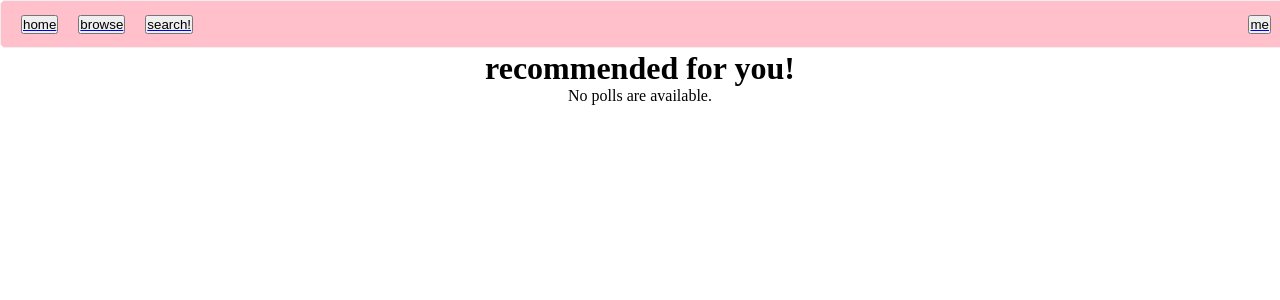
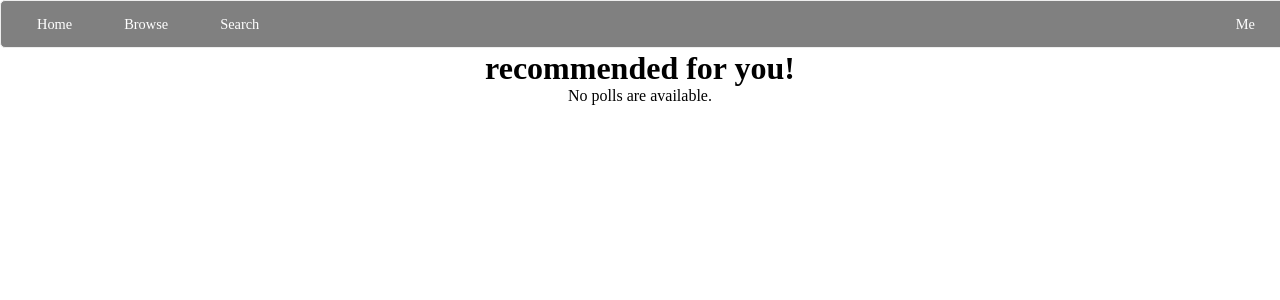
Before and after one commit to TeamSublois/OrgMatch, a Django app: page /recommended/ in a window 1280 px wide. Shown: the top 300 px of the page. Run offline with Django 3.2, Linux system fonts and the light colour scheme; data that the repository does not hold is empty.

Commit message:
tried some more styling

```diff
--- a/mainapp/static/css/style.css
+++ b/mainapp/static/css/style.css
@@ -49,6 +49,10 @@ a {
 
 }
 
+.listing a {
+	min-width: 500px;
+
+}
 .navigation {
 	position:fixed;
 	width:100%;
@@ -58,7 +62,7 @@ a {
   padding: 0 10px;
   border: 1px solid rgba(238,238,238 ,1);
   border-radius: 5px;
-  background: pink;
+  background: gray;
   color: #fff;
   font-size: 0.9em;
   box-shadow: 5px 10px 20px -20px rgba(59,89,153 ,1)
@@ -66,10 +70,30 @@ a {
 }
 
 ul {
-	padding: 0;
-	list-style: none;
+    list-style-type: none;
+    margin: 0;
+    padding: 0;
+    overflow: hidden;
+    background-color: #333;
+}
 
+li {
+    float: left;
 }
+
+li a {
+    display: block;
+    color: white;
+    text-align: center;
+    padding: 14px 16px;
+    text-decoration: none;
+}
+
+/* Change the link color to #111 (black) on hover */
+li a:hover {
+    background-color: #111;
+}
+
 
 .search {
 	margin: 10px;
@@ -90,3 +114,9 @@ ul {
 .separator{
 	height:50px;
 }
+
+img {
+	object-fit: cover;
+	max-height: 200px;
+	max-width: 200px;
+}
--- a/mainapp/templates/mainapp/nav.html
+++ b/mainapp/templates/mainapp/nav.html
@@ -1,8 +1,8 @@
 <ul class="navigation">
-		<li class = 'home'><a href="/index/"><button>home</button></a></li>
-		<li class = 'browse'><a href="/recommended/"><button>browse</button></a></li>
-		<li class = 'search'><a href="/search/"><button>search!</button></a></li>
-		<li class = 'me'><a href="/profile/"><button>me</button></a></li>
+		<li class = 'home'><a href="/index/">Home</a></li>
+		<li class = 'browse'><a href="/recommended/">Browse</a></li>
+		<li class = 'search'><a href="/search/">Search</a></li>
+		<li class = 'me'><a href="/profile/">Me</a></li>
 	</ul>
 
 	<div class='separator'> </div>
--- a/mainapp/templates/mainapp/recommended.html
+++ b/mainapp/templates/mainapp/recommended.html
@@ -15,13 +15,17 @@
 			<h1> recommended for you! </h1>
 
 		</div>
-		{% if all_organizations_list %}
+	{% if all_organizations_list %}
 
 	{% for organization in all_organizations_list %}
 
 		<div class='listing'>
 			<a href="/{{organization.id}}/">
+				{% if organization.profile_picture %}
 				<img src="{{organization.profile_picture.url}}" />
+				{% else %}
+				<img src = "/media/mainapp/images/defaultprofilepic.jpeg" />
+				{% endif %}
 				<div class='information'>
 					<h1>{{organization.name}}</h1>
 					<h2>{{organization.city}}</h2>
```
